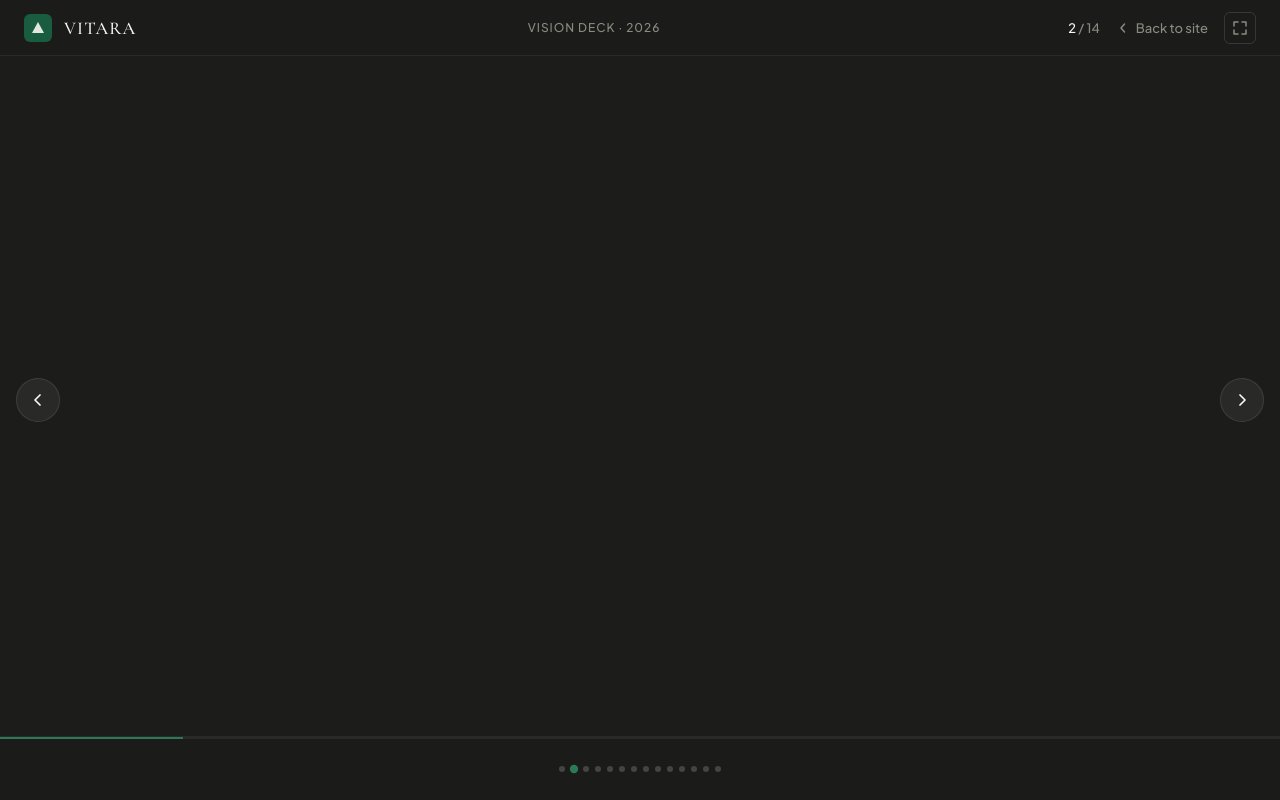
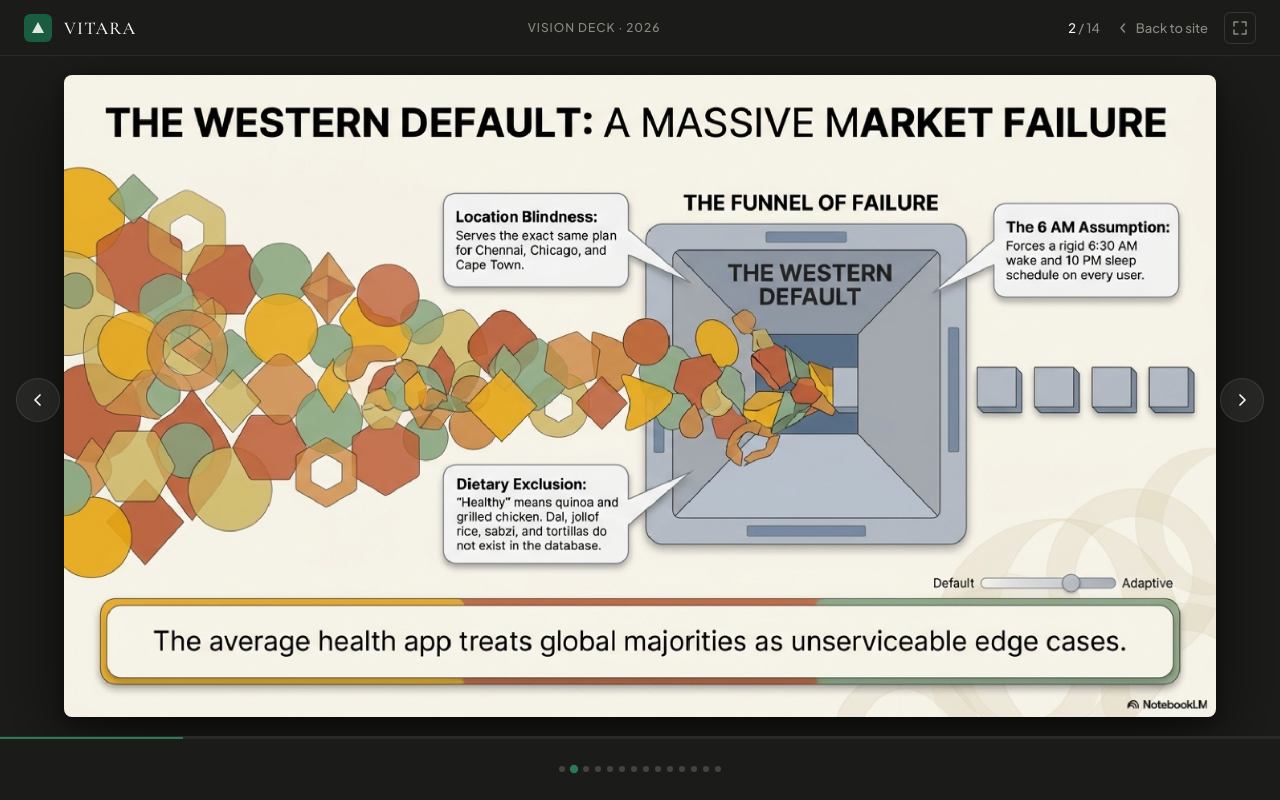
Before and after one commit to akbknight/vitara, a plain HTML site: page pitch/index.html in a window 1280 px wide. Both pictures are taken after a click on the button 574 px from the left and 768 px from the top of the page. Drawn offline with nearby package versions, Linux system fonts and the light colour scheme.

Commit message:
fix: pitch deck slide transition — add .active class before inline style cleanup

```diff
--- a/pitch/index.html
+++ b/pitch/index.html
@@ -459,12 +459,15 @@
     fromSlide.classList.remove('active');
     fromSlide.classList.add('exit');
 
-    // Set entry direction for incoming
+    // Set entry direction for incoming (inline overrides .slide base opacity:0)
     toSlide.style.transform = forward ? 'translateX(40px)' : 'translateX(-40px)';
     toSlide.style.opacity = '0';
     toSlide.style.pointerEvents = 'none';
 
-    // Force reflow
+    // Add .active NOW so after inline styles clear, CSS keeps slide visible
+    toSlide.classList.add('active');
+
+    // Force reflow so browser records the start position before transition
     toSlide.offsetHeight;
 
     // Animate in
@@ -478,6 +481,7 @@
 
     setTimeout(() => {
       fromSlide.classList.remove('exit');
+      // Clear inline styles — .slide.active CSS keeps opacity:1 transform:none
       toSlide.style.transition = '';
       toSlide.style.transform = '';
       toSlide.style.opacity = '';
```
